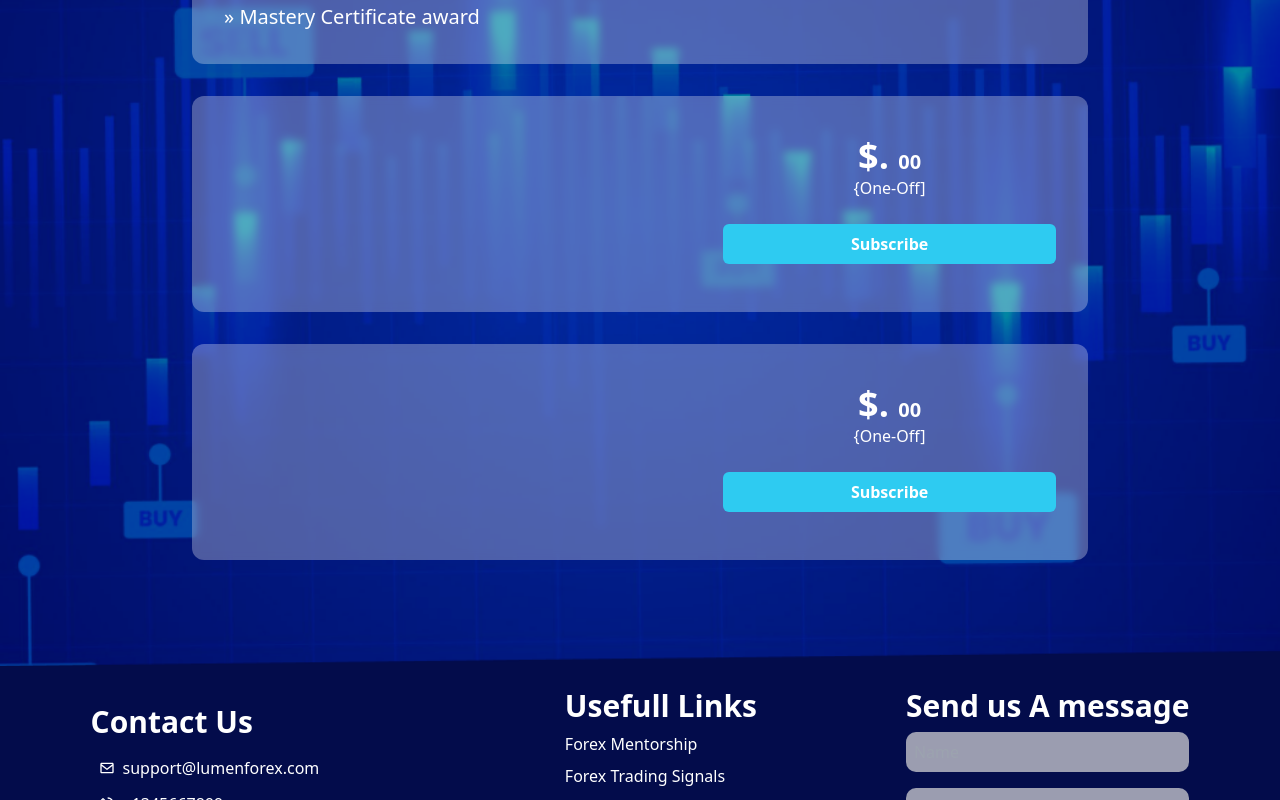
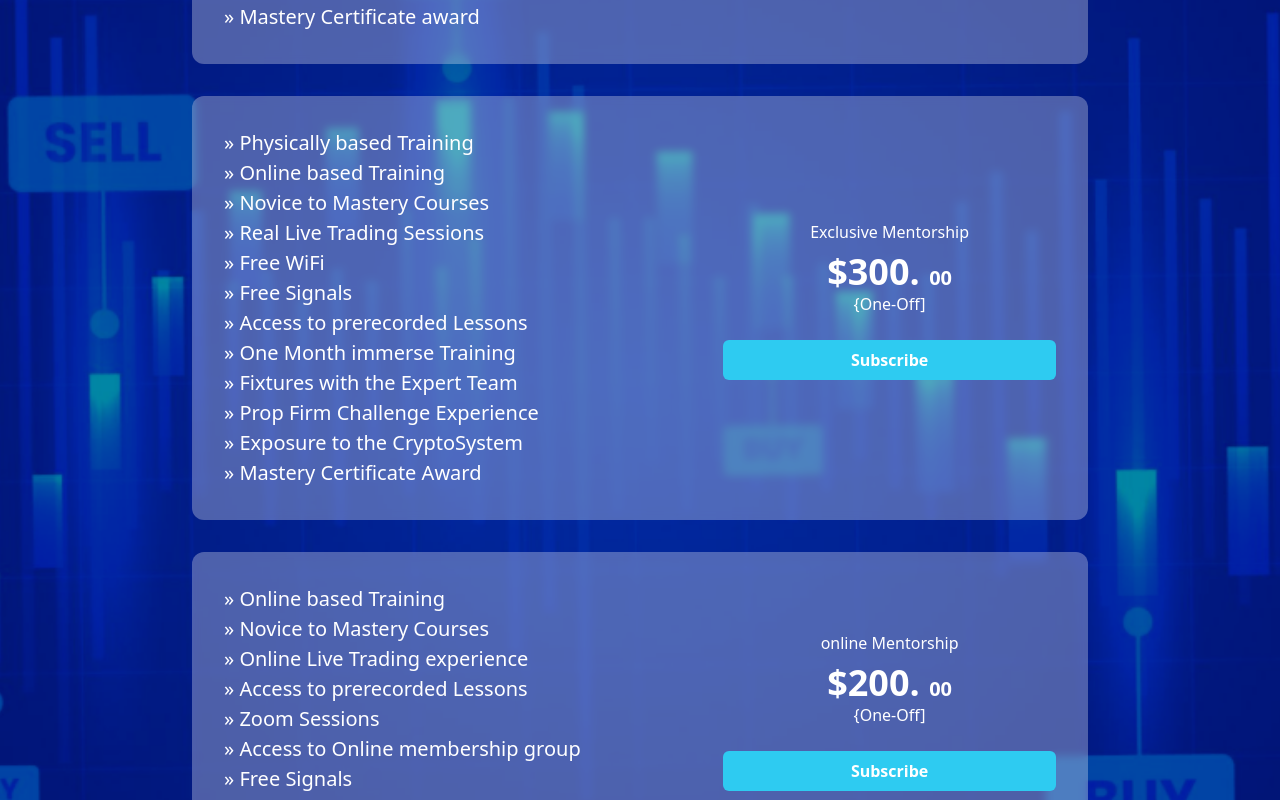
Before and after one commit to Nanocodes-Programming/forex-bang-frontend, a React (Create React App) app: page /mentorship in a window 1280 px wide. Shown: the part 1040-1840 px from the top of the page. Built offline with nearby package versions, Linux system fonts and the light colour scheme.

Commit message:
mentor page done

```diff
--- a/src/pages/Mentor.jsx
+++ b/src/pages/Mentor.jsx
@@ -35,8 +35,39 @@ const Mentor = () => {
             " » Mastery Certificate award",
           ]}
         />
-        <Card />
-        <Card />
+        <Card
+          price="300"
+          title="Exclusive Mentorship"
+          lists={[
+            "» Physically based Training",
+            "» Online based Training",
+            "» Novice to Mastery Courses",
+            "» Real Live Trading Sessions",
+            "» Free WiFi",
+            "» Free Signals",
+            "» Access to prerecorded Lessons",
+            "» One Month immerse Training",
+            "» Fixtures with the Expert Team",
+            "» Prop Firm Challenge Experience",
+            "» Exposure to the CryptoSystem",
+            "» Mastery Certificate Award",
+          ]}
+        />
+        <Card
+        price="200"
+        title="online Mentorship"
+          lists={[
+            "» Online based Training",
+            " » Novice to Mastery Courses",
+            " » Online Live Trading experience",
+            "» Access to prerecorded Lessons",
+            "  » Zoom Sessions",
+            " » Access to Online membership group",
+            "  » Free Signals",
+            "» Prop Firm Challenge Experience ",
+            "  » Mastery Certificate Award",
+          ]}
+        />
       </div>
     </Layout>
   );
```
